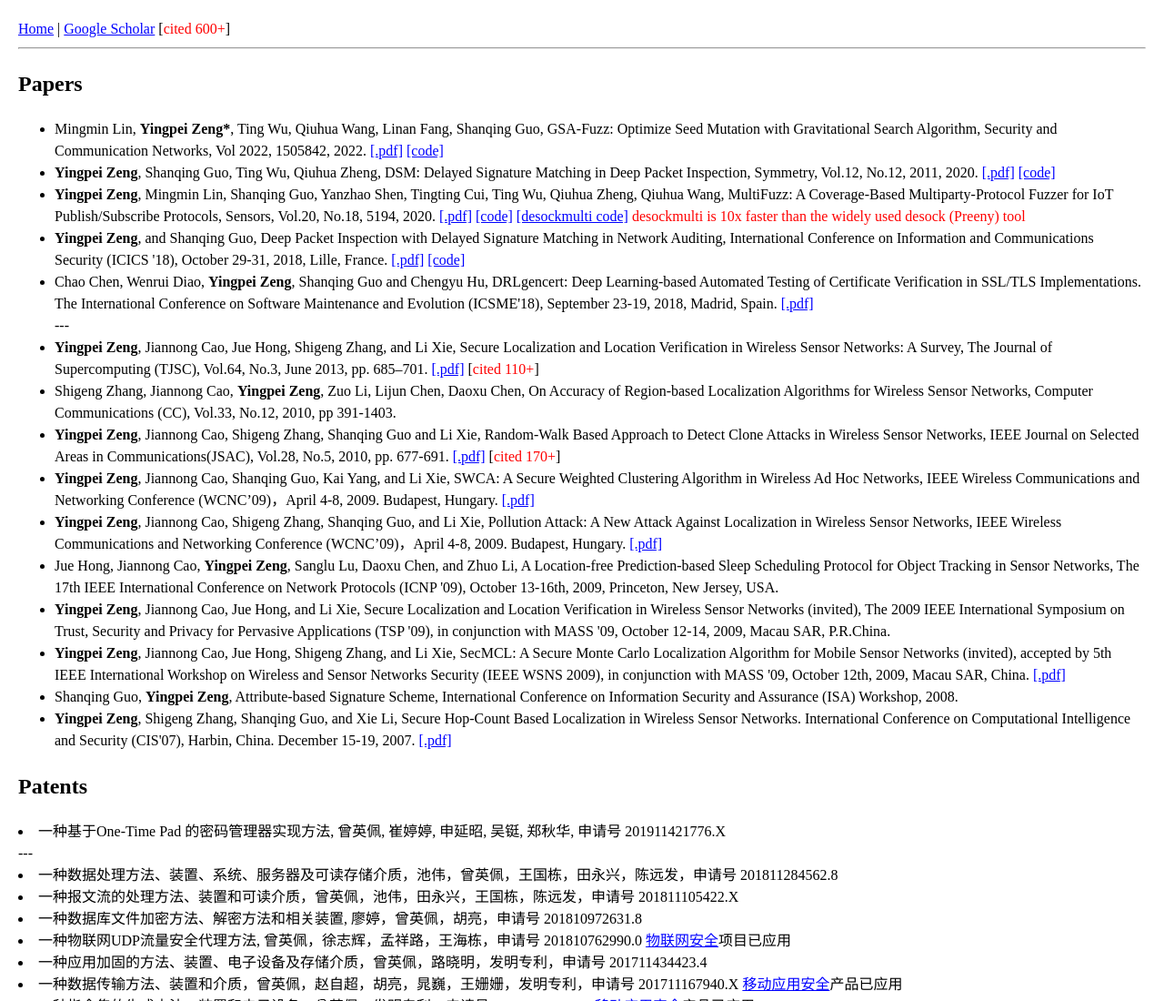
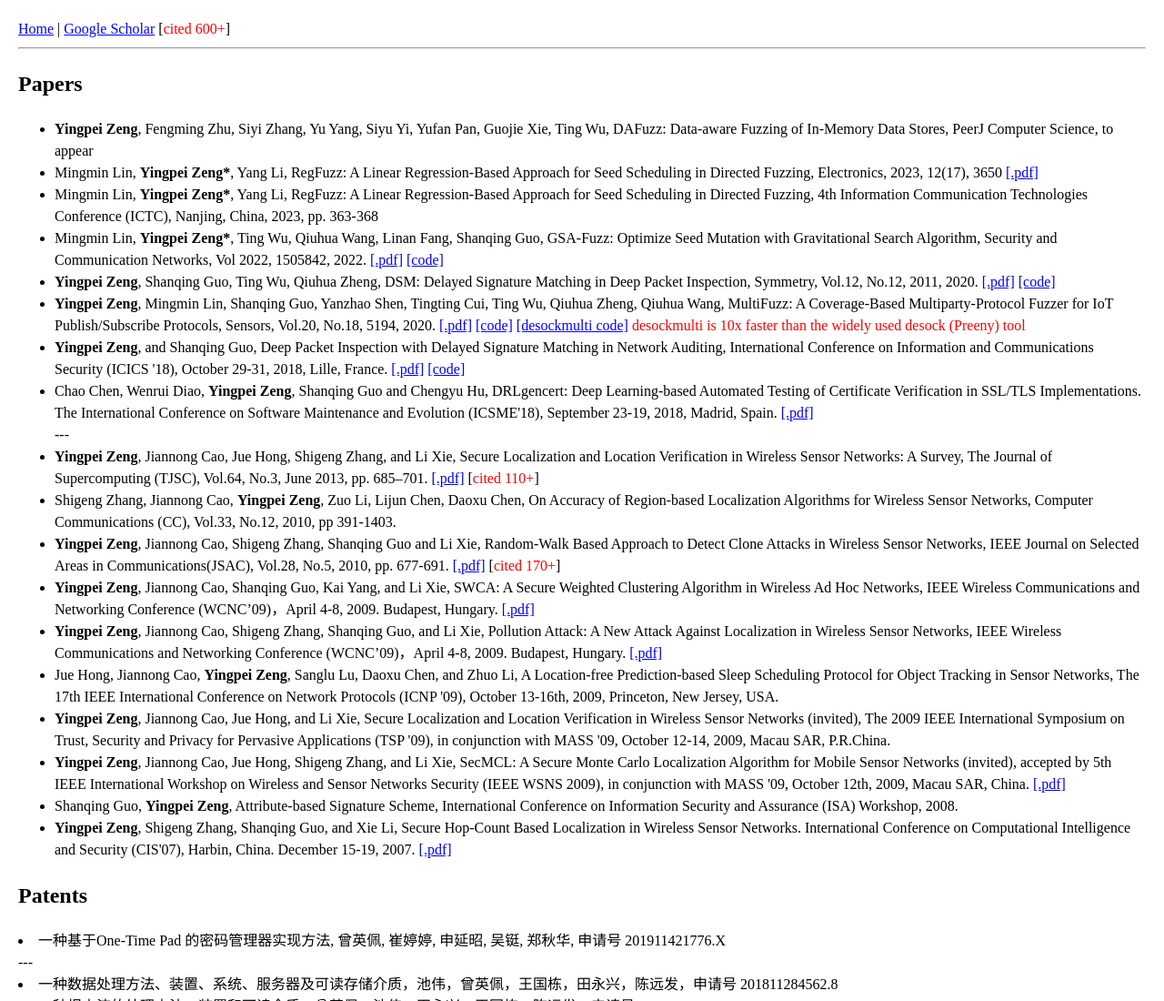
Before and after one commit to zyingp/zyingp.github.io, a plain HTML site: page pubs.html in a window 1280 px wide. Shown: the top 1100 px of the page at 91% size. Drawn offline with Linux system fonts and the light colour scheme.

Commit message:
Update new paper

```diff
--- a/pubs.html
+++ b/pubs.html
@@ -22,6 +22,9 @@ ALINK=blue topmargin="20" leftmargin="20" rightmargin="20" bottommargin="20"}
 <h2>Papers</h2>
 
 <ul>
+<li> <b>Yingpei Zeng</b>, Fengming Zhu, Siyi Zhang, Yu Yang, Siyu Yi, Yufan Pan, Guojie Xie, Ting Wu, DAFuzz: Data-aware Fuzzing of In-Memory Data Stores, PeerJ Computer Science, to appear
+<li> Mingmin Lin, <b>Yingpei Zeng*</b>, Yang Li, RegFuzz: A Linear Regression-Based Approach for Seed Scheduling in Directed Fuzzing, Electronics, 2023, 12(17), 3650 <a href="files/RegFuzzJournal.pdf">[.pdf]</a>
+<li> Mingmin Lin, <b>Yingpei Zeng*</b>, Yang Li, RegFuzz: A Linear Regression-Based Approach for Seed Scheduling in Directed Fuzzing, 4th Information Communication Technologies Conference (ICTC), Nanjing, China, 2023, pp. 363-368
 <li> Mingmin Lin, <b>Yingpei Zeng*</b>, Ting Wu, Qiuhua Wang, Linan Fang, Shanqing Guo, GSA-Fuzz: Optimize Seed Mutation with Gravitational Search Algorithm, Security and Communication Networks, Vol 2022, 1505842, 2022. <a href="files/GSAFuzz_HindawiVer.pdf">[.pdf]</a> <a href="https://github.com/lmm-1997/GSAFuzz">[code]</a>
 <li> <b>Yingpei Zeng</b>, Shanqing Guo, Ting Wu, Qiuhua Zheng, DSM: Delayed Signature Matching in Deep Packet Inspection, Symmetry, Vol.12, No.12, 2011, 2020. <a href="files/dsm_journal.pdf">[.pdf]</a> <a href="https://github.com/zyingp/nDPI/tree/journal-dev">[code]</a>
 <li> <b>Yingpei Zeng</b>, Mingmin Lin, Shanqing Guo, Yanzhao Shen, Tingting Cui, Ting Wu, Qiuhua Zheng, Qiuhua Wang, MultiFuzz: A Coverage-Based Multiparty-Protocol Fuzzer for IoT Publish/Subscribe Protocols, Sensors, Vol.20, No.18, 5194, 2020. <a href="files/MultiFuzz.pdf">[.pdf]</a> <a href="https://github.com/hdusoftsec/MultiFuzz">[code]</a> <a href="https://github.com/zyingp/desockmulti">[desockmulti code]</a> <font color='red'>desockmulti is 10x faster than the widely used desock (Preeny) tool</font> <!--<a href="https://www.mdpi.com/1424-8220/20/18/5194/pdf">[.pdf]</a>-->
```
Also changed, not shown: 1 other file.
